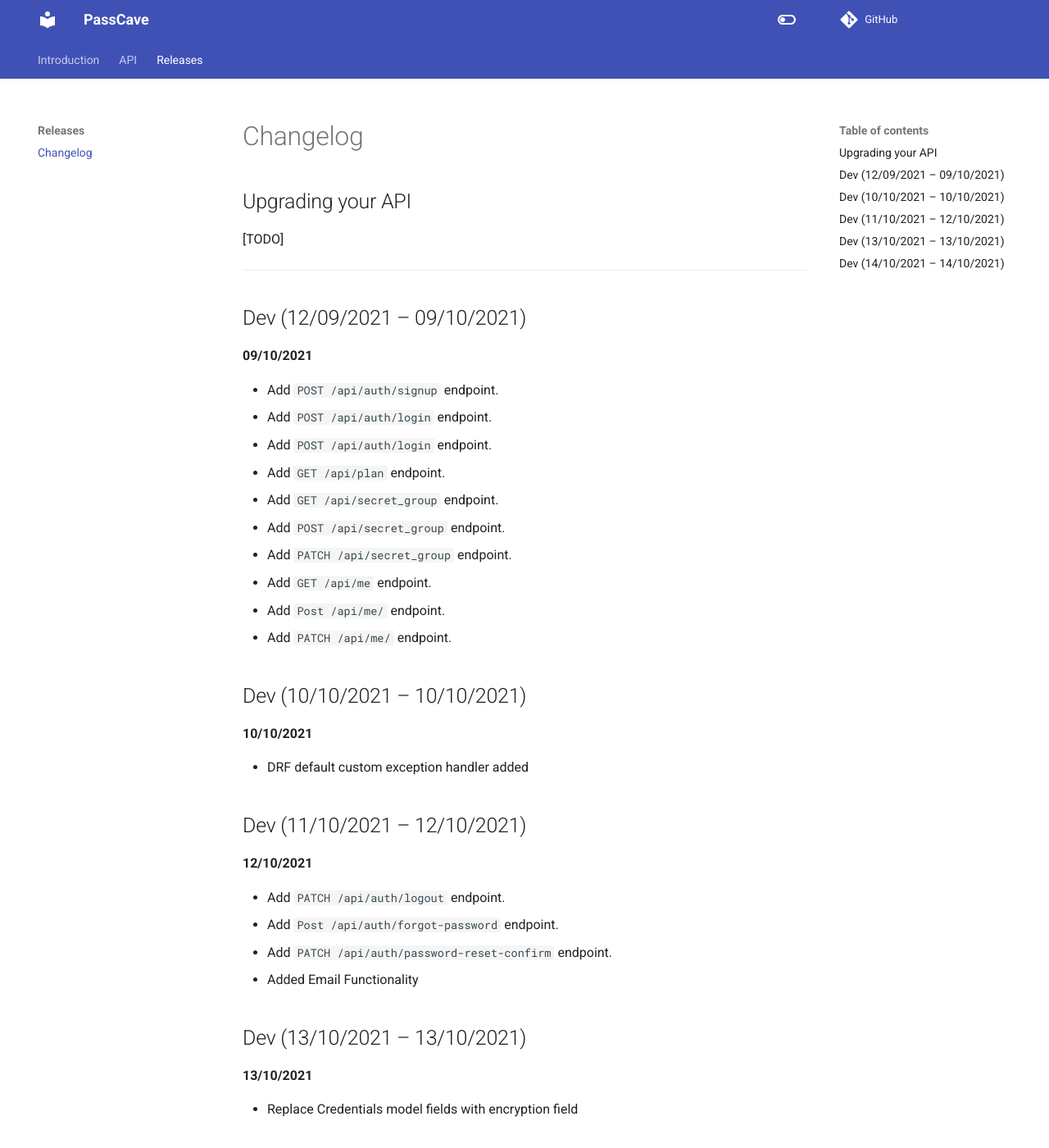
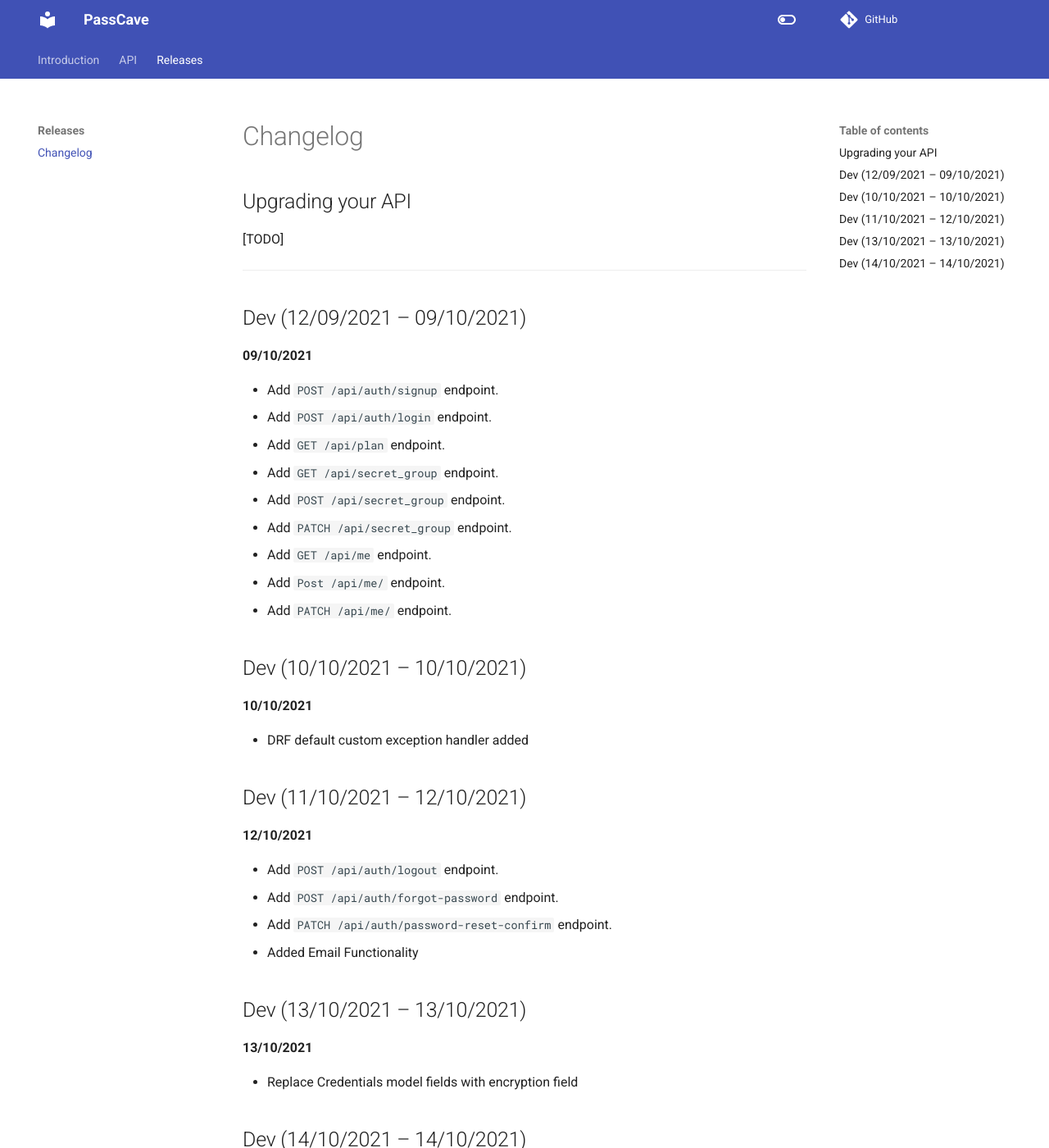
Before and after one commit to purnendukar/PassCave-backend, an MkDocs documentation site: the page built from docs/releases.md, in a window 1280 px wide and 1400 px high. Shown: the whole window at 82% size. Built offline with MkDocs 1.6.1 and Material for MkDocs 9.7.7, drawn with Linux system fonts in a browser that asks for light colours; comment, search, counter and statistics services are not loaded.

Commit message:
chore: release

```diff
--- a/docs/releases.md
+++ b/docs/releases.md
@@ -9,7 +9,6 @@
 **09/10/2021**
 
 - Add `POST /api/auth/signup` endpoint.
-- Add `POST /api/auth/login` endpoint.
 - Add `POST /api/auth/login` endpoint.
 
 - Add `GET /api/plan` endpoint.
@@ -34,8 +33,8 @@
 
 **12/10/2021**
 
-- Add `PATCH /api/auth/logout` endpoint.
-- Add `Post /api/auth/forgot-password` endpoint.
+- Add `POST /api/auth/logout` endpoint.
+- Add `POST /api/auth/forgot-password` endpoint.
 - Add `PATCH /api/auth/password-reset-confirm` endpoint.
 - Added Email Functionality
 
```
